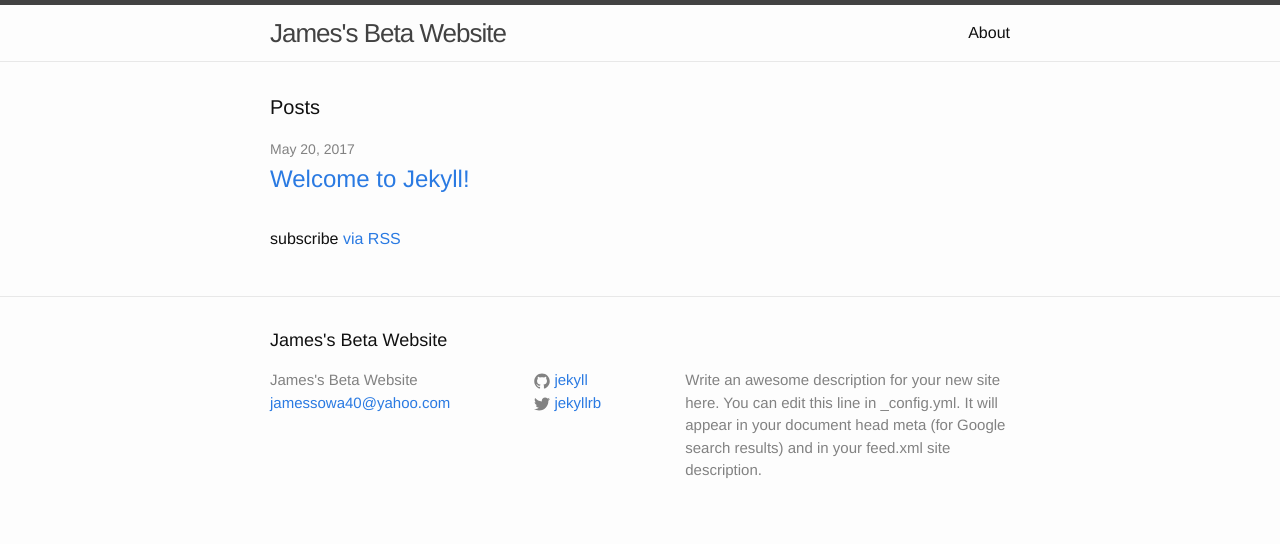
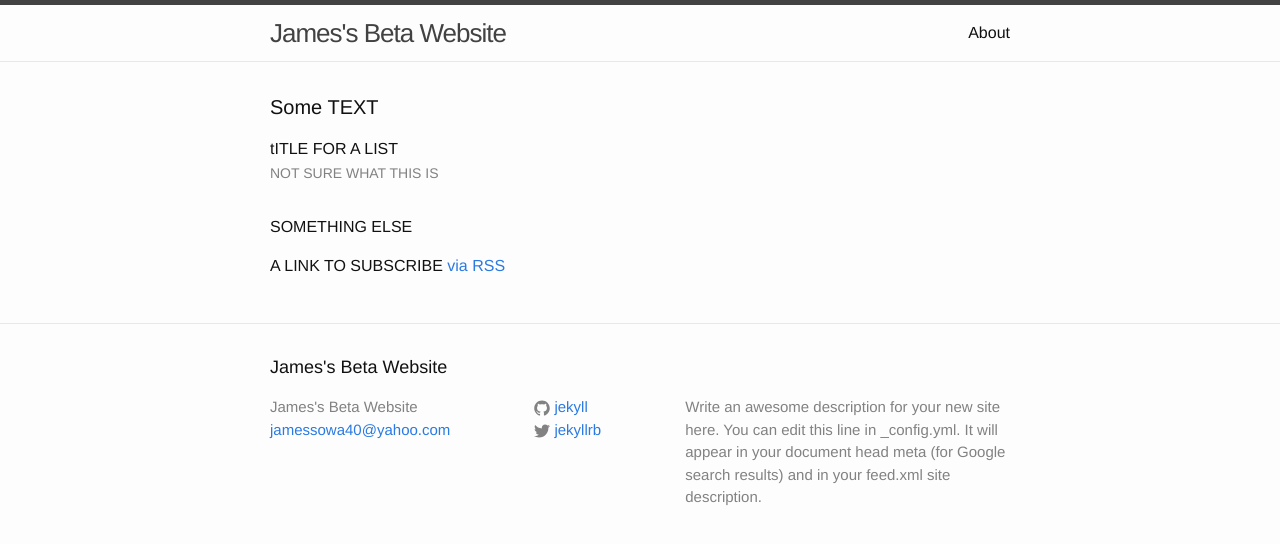
Before and after one commit to jamesso40/jamesso40.github.io, a Jekyll site: the page built from index.html, in a window 1280 px wide. Shown: the top 544 px of the page. Built offline with Jekyll 4.4.1, drawn with Linux system fonts in a browser that asks for light colours.

Commit message:
Update index.html

```diff
--- a/index.html
+++ b/index.html
@@ -4,20 +4,20 @@ layout: default
 
 <div class="home">
 
-  <h1 class="page-heading">Posts</h1>
+  <h1 class="page-heading">Some TEXT</h1>
 
   <ul class="post-list">
-    {% for post in site.posts %}
+    tITLE FOR A LIST
       <li>
-        <span class="post-meta">{{ post.date | date: "%b %-d, %Y" }}</span>
+        <span class="post-meta">NOT SURE WHAT THIS IS</span>
 
         <h2>
           <a class="post-link" href="{{ post.url | prepend: site.baseurl }}">{{ post.title }}</a>
         </h2>
       </li>
-    {% endfor %}
+   SOMETHING ELSE
   </ul>
 
-  <p class="rss-subscribe">subscribe <a href="{{ "/feed.xml" | prepend: site.baseurl }}">via RSS</a></p>
+  <p class="rss-subscribe">A LINK TO SUBSCRIBE <a href="{{ "/feed.xml" | prepend: site.baseurl }}">via RSS</a></p>
 
 </div>
```
